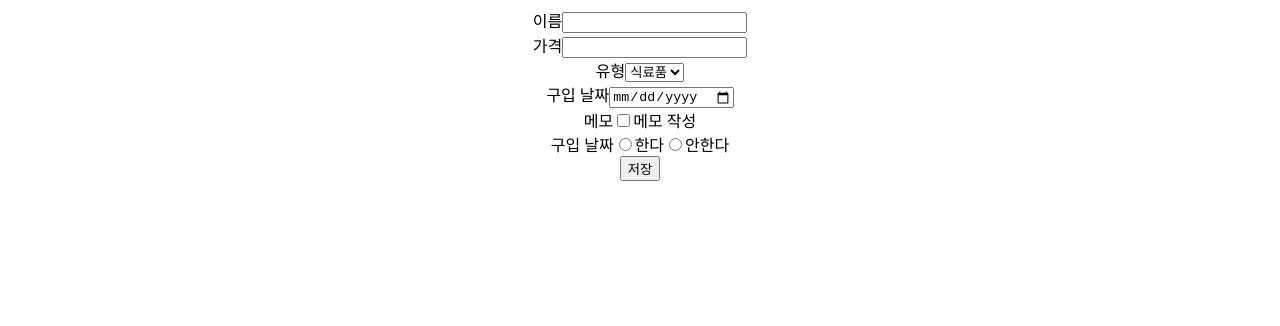
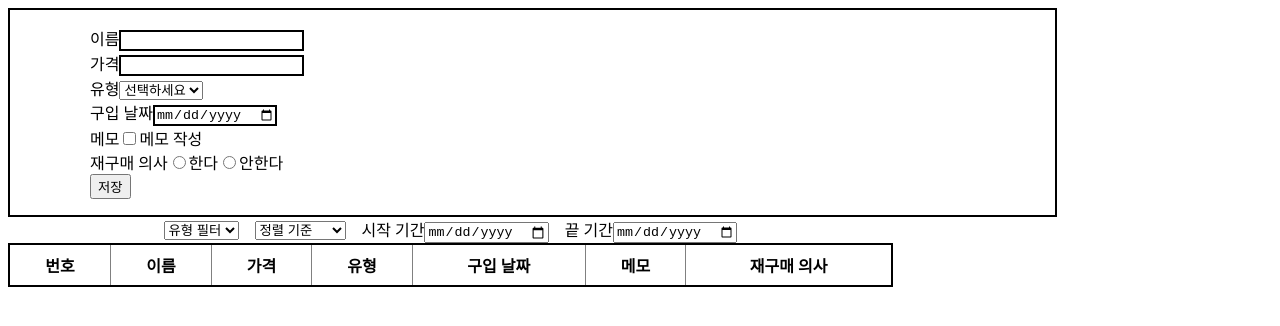
Before and after one commit to Attainy/accountbook, a React (Create React App) app: page / in a window 1280 px wide. Shown: the top 326 px of the page. Built offline with nearby package versions, Linux system fonts and the light colour scheme; the HTML template or start-up script is replaced by a standard one.

Commit message:
reducer 시도

```diff
--- a/src/App.css
+++ b/src/App.css
@@ -1,38 +1,58 @@
-.App {
+/* .App {
+  width: 70%;
+  display: flex;
+  flex-direction: column;
+  justify-content: center;
+  align-items: center;
+  gap: 2rem;
+
+
+} */
+
+.submit-form {
+  width: 70%;
+  display: flex;
+  justify-content: center;
+  /* align-items: c; */
+
+  padding: 1rem 5rem;
+  border: 2px solid black;
+  display: flex;
+  flex-direction: column;
+};
+
+.label {
+  padding: 0 2rem;
+}
+
+.submit-form input {
+  border: 2px solid black;
+}
+
+/* 정렬 */
+.sort-buttons {
+  width: 70%;
+
+  display: flex;
+  justify-content: center;
+  align-items: center;
+  flex-wrap: wrap;
+  gap: 1rem;
+}
+
+/* 리스트 */
+.item-list {
+  width: 70%;
+}
+
+table {
+  width: 100%;
+  border: 2px solid black;
+  border-collapse: collapse;
   text-align: center;
 }
 
-.App-logo {
-  height: 40vmin;
-  pointer-events: none;
+th, td {
+  border: 1px solid gray;
+  padding: 0.5rem;
 }
-
-@media (prefers-reduced-motion: no-preference) {
-  .App-logo {
-    animation: App-logo-spin infinite 20s linear;
-  }
-}
-
-.App-header {
-  background-color: #282c34;
-  min-height: 100vh;
-  display: flex;
-  flex-direction: column;
-  align-items: center;
-  justify-content: center;
-  font-size: calc(10px + 2vmin);
-  color: white;
-}
-
-.App-link {
-  color: #61dafb;
-}
-
-@keyframes App-logo-spin {
-  from {
-    transform: rotate(0deg);
-  }
-  to {
-    transform: rotate(360deg);
-  }
-}
--- a/src/App.js
+++ b/src/App.js
@@ -1,10 +1,41 @@
+import { useState, useReducer } from 'react';
 import './App.css';
 import SubmitForm from './components/SubmitForm';
+import ItemList from './components/ItemList';
+import SortButtons from './components/SortButtons';
 
 function App() {
+  const [formData, setFormData] = useState([]);
+
+  const categoryOptions = ['식료품', '생활용품', '미용', '인테리어'];
+  const sortOptions = ['가격 높은 순', '가격 낮은 순', '최신 순', '오래된 순']
+
+  function reducer(state, action) {
+    // return {
+    //   ...state,
+    //   [action.type]: action.payload,
+    // };
+
+    switch (action.type) {
+      case 'category':
+        if (action.payload === 'all') {
+          return state;
+        } else {
+          return formData.filter(item => item.category === action.payload);
+        }
+
+      // case ''
+    }
+  }
+
+  const [sortedData, dispatch] = useReducer(reducer, formData);
+
+
   return (
     <div className="App">
-      <SubmitForm/>
+      <SubmitForm formData={formData} setFormData={setFormData} categoryOptions={categoryOptions}/>
+      <SortButtons dispatch={dispatch} categoryOptions={categoryOptions} sortOptions={sortOptions}/>
+      <ItemList sortedData={sortedData}/>
     </div>
   );
 }
--- /dev/null
+++ b/src/components/ItemList.js
@@ -0,0 +1,36 @@
+import React from 'react'
+
+function ItemList({ sortedData }) {
+  return (
+    <div className='item-list'>
+        <table>
+            <thead>
+                <tr>
+                    <th>번호</th>
+                    <th>이름</th>
+                    <th>가격</th>
+                    <th>유형</th>
+                    <th>구입 날짜</th>
+                    <th>메모</th>
+                    <th>재구매 의사</th>
+                </tr>
+            </thead>
+            <tbody>
+            {sortedData.map((item, index) => (
+                <tr key={item.id}>
+                    <td>{index + 1}</td>
+                    <td>{item.name}</td>
+                    <td>{item.price}</td>
+                    <td>{item.category}</td>
+                    <td>{item.date}</td>
+                    <td>{item.memoText}</td>
+                    <td>{item.repurchase ? 'Yes' : 'No'}</td>
+                </tr>
+            ))}
+            </tbody>
+      </table>
+    </div>
+  )
+}
+
+export default ItemList
--- /dev/null
+++ b/src/components/SortButtons.js
@@ -0,0 +1,38 @@
+import React from 'react'
+
+function SortButtons({ dispatch, categoryOptions, sortOptions }) {
+
+  return (
+    <div className='sort-buttons'>
+        <select className='sort-buttons__button--category' onChange={(event) => dispatch({ type:'category', payload:event.target.value })}>
+            <option value='all'>유형 필터</option>
+            {
+                categoryOptions.map((option, index) => (
+                    <option key={`cat-${index}`} value={`${option}`}>{option}</option>
+                ))
+            }
+        </select>
+
+        <select className='sort-buttons__button--sort'>
+            <option>정렬 기준</option>
+            {
+                sortOptions.map((option, index) => (
+                    <option key={`sort-${index}`} value={`${option}`}>{option}</option>
+                ))
+            }
+        </select>
+
+        <div>
+            <label htmlFor="start-date">시작 기간</label>
+            <input type="date" id="start-date"/>
+        </div>
+
+        <div>
+            <label htmlFor="end-date">끝 기간</label>
+            <input type="date" id="end-date"/>
+        </div>
+    </div>
+  )
+}
+
+export default SortButtons
--- a/src/components/SubmitForm.js
+++ b/src/components/SubmitForm.js
@@ -1,75 +1,71 @@
-import React, { useState } from 'react'
+import React, { useState } from 'react';
 
 // useState로만 해보기
-function SubmitForm() {
-    const [name, setName] = useState('');
-    const [price, setPrice] = useState(0);
-    const [category, setCategory] = useState('');
-    const [getDate, setGetDate] = useState(''); // 초기값 뭘로??
+function SubmitForm({ formData, setFormData, categoryOptions }) {
     const [isMemo, setIsMemo] = useState(false);
-    const [memoText, setMemoText] = useState('');
-    const [repurchase, setRepurchase] = useState('');
 
-
-    const [newForm, setNewForm] = useState({})
+    const [newData, setNewData] = useState({
+        id: new Date().getTime(),
+        name: '',
+        price: 0,
+        category: '',
+        date: '',
+        memoCheck: isMemo,
+        memoText: '',
+        repurchase: false,
+    })
 
     const handleSubmit = (event) => {
         event.preventDefault();
-        setNewForm({
-            id: new Date(),
-            name: name,
-            price: price,
-            category: category,
-            date: getDate,
-            memoCheck: isMemo,
-            memoText: memoText,
-            repurchase: repurchase,
-        });
 
-        setName('');
-
-    }
+        setFormData([...formData, newData]);
+    };
 
   return (
-    <form action="" onSubmit={handleSubmit}>
+    <div className="submit-form">
+        <form id="form" onSubmit={handleSubmit}>
             <div>
-            <label htmlFor="label name">이름</label>
-            <input type="text" name="name" id="name" onChange={(event) => setName(event.target.value)}/>
+                <label className="label" htmlFor="name">이름</label>
+                <input type="text" id="name" onChange={(event) => setNewData({...newData, name:event.target.value})}/>
             </div>
             <div>
-            <label htmlFor="label price">가격</label>
-            <input type="number" name="price" id="price" onChange={(event) => setPrice(event.target.value)}/>
+                <label className="label" htmlFor="price">가격</label>
+                <input type="number" id="price" onChange={(event) => setNewData({...newData, price:event.target.value})}/>
             </div>
             <div>
-            <label htmlFor="label category">유형</label>
-            <select name="category" id="category" onChange={(event) => setCategory(event.target.value)}>
-                <option value="grocery">식료품</option>
-                <option value="grocery">식료품</option>
-                <option value="grocery">식료품</option>
+                <label className="label" htmlFor="category">유형</label>
+                <select id="category" onChange={(event) => setNewData({...newData, category:event.target.value})}>
+                    <option value="">선택하세요</option>
+                    {
+                        categoryOptions.map((option, index) => (
+                            <option key={index} value={`${option}`}>{option}</option>
+                        ))
+                    }
                 </select>
             </div>
             <div>
-            <label htmlFor="label date">구입 날짜</label>
-            <input type="date" name="date" id="date" onChange={(event) => setGetDate(event.target.value)}/>
+                <label className="label" htmlFor="date">구입 날짜</label>
+                <input type="date" id="date" onChange={(event) => setNewData({...newData, date:event.target.value})}/>
             </div>
             <div>
-            <label htmlFor="label memo">메모</label>
-            <input type="checkbox" name="memo" id="memo" onClick={() => setIsMemo(!isMemo)}/>
+                <label className="label" htmlFor="memo-text">메모</label>
+                <input type="checkbox" id="memo" onClick={() => setIsMemo(!isMemo)}/>
                 <label htmlFor="memo">메모 작성</label>
                 {/* 메모 작성 버튼을 눌렀을 때만 보이도록 */}
                 {
-                isMemo && <input type="text" name="memo-text" id="memo-text"  onChange={(event) => setMemoText(event.target.value)}/>
+                    isMemo && <input type="text" id="memo-text" onChange={(event) => setNewData({...newData, memoText:event.target.value})}/>
                 }
             </div>
             <div>
-            <label htmlFor="label repurchase">구입 날짜</label>
-            <input type="radio" name="repurchase" id="yes" onClick={(event) => setRepurchase(event.target.value)}/>
+                <label className="label">재구매 의사</label>
+                <input type="radio" name="repurchase" id="yes" value={'Yes'} onClick={(event) => setNewData({...newData, repurchase:Boolean(event.target.value)})}/>
                 <label htmlFor="yes">한다</label>
-            <input type="radio" name="repurchase" id="no" onClick={(event) => setRepurchase(event.target.value)}/>
+                <input type="radio" name="repurchase" id="no" value={''} onChange={(event) => setNewData({...newData, repurchase:Boolean(event.target.value)})}/>
                 <label htmlFor="no">안한다</label>
             </div>
             <button type="submit">저장</button>
         </form>
+    </div>
   )
 }
 
```
Also changed, not shown: src/components/SortButtons copy.js (added, +49 -0 lines), src/components/SubmitForm copy.js (added, +82 -0 lines). Lines whose indentation alone changed are shown as unchanged.
